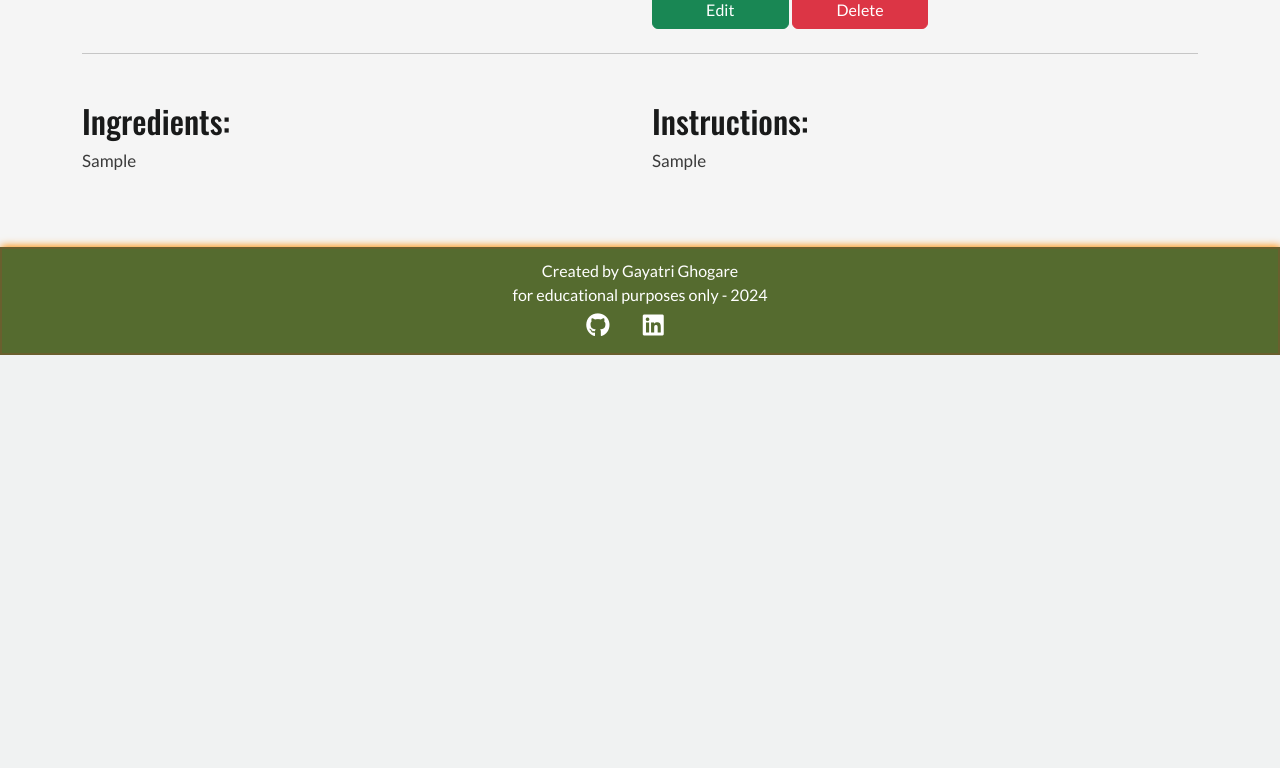
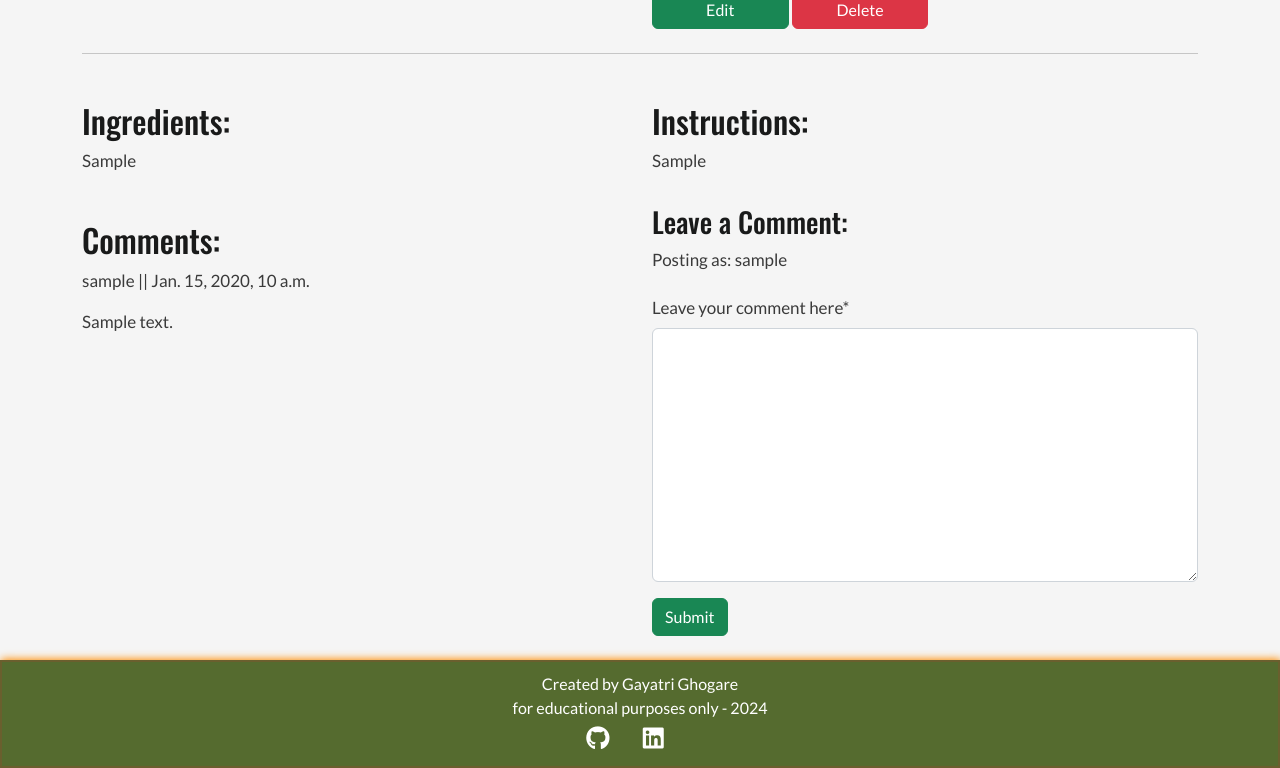
Before and after one commit to gayatrig19/tasty-tales-website-pp4, a Django app: a page that uses blog/templates/blog/recipe_detail.html in a window 1280 px wide. Shown: the part 445-1213 px from the top of the page. Before the commit the page ends 800 px from the top, so only its background shows below. Run offline with Django 4.2, Linux system fonts and the light colour scheme; a user stored in the database is signed in; tables that the repository leaves empty hold one stand-in row (values such as "Sample post"); some libraries are stand-ins or nearby versions.

Commit message:
Add comment form basic structure in recipedetail.html

```diff
--- a/blog/templates/blog/recipe_detail.html
+++ b/blog/templates/blog/recipe_detail.html
@@ -59,4 +59,39 @@
     </div>
 </div>
 
+<!-- Comment Section -->
+<div class="container">
+    <div class="row">
+        <div class="col-12 col-lg-6 mt-3">
+            <h2 class="mt-3">Comments:</h2>
+            {% for comment in comments %}
+            <div>
+                <p>{{ comment.comment_author }} || {{ comment.created_on }}</p>
+                {{ comment.comment_body | linebreaks }}
+            </div>
+            {% empty %}
+            <p>No comments yet</p>
+            {% endfor %}
+        </div>
+        <div class="col-12 col-lg-6 mt-3 mb-4">
+            {% if commented %}
+            <div class="alert alert-success" role="alert">
+                Your comment is awaiting approval
+            </div>
+            {% else %}
+            {% if user.is_authenticated %}
+            <h3>Leave a Comment:</h3>
+            <p>Posting as: {{ user.username }}</p>
+            <form method="post" style="margin-top: 1.3em;">
+                {{ comment_form | crispy }}
+                {% csrf_token %}
+                <button type="submit" class="btn btn-success">Submit</button>
+            </form>
+            {% endif %}
+            {% endif%}
+        </div>
+    </div>
+
+</div>
+
 {% endblock %}
--- a/blog/views.py
+++ b/blog/views.py
@@ -51,8 +51,8 @@ class RecipeDetail(View):
             {
                 "recipe": recipe,
                 "comments": comments,
-                "liked": liked
-
+                "liked": liked,
+                "comment_form": CommentForm()
             },
         )
 
```
Also changed, not shown: blog/forms.py (line endings or trailing spaces).
